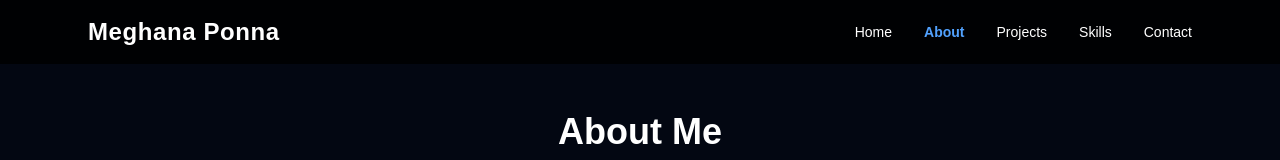
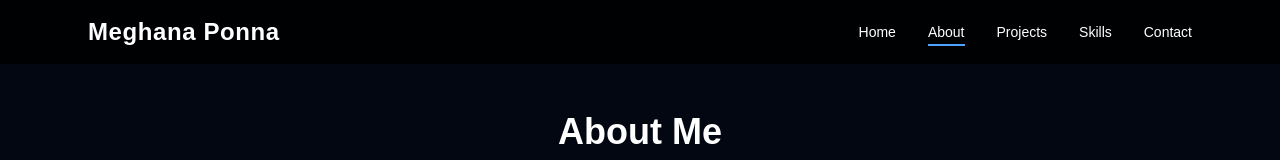
Before and after one commit to MeghanaPonna/meghana-portfolio, a Next.js app: page /about in a window 1280 px wide. Shown: the top 160 px of the page. Built offline with nearby package versions, Linux system fonts and the light colour scheme.

Commit message:
Refactor Navbar component for improved routing and mobile responsiveness

```diff
--- a/components/Navbar.tsx
+++ b/components/Navbar.tsx
@@ -1,40 +1,163 @@
+// // // "use client"
+
+// // // export default function Navbar() {
+// // //   return (
+// // //     <nav className="fixed top-0 w-full bg-black/80 backdrop-blur-md text-white z-50">
+
+// // //       <div className="max-w-6xl mx-auto flex justify-between items-center px-6 py-4">
+
+// // //         <h1 className="text-2xl font-bold tracking-wide">
+// // //           Meghana Ponna
+// // //         </h1>
+
+// // //         <div className="flex gap-8 text-sm font-medium">
+
+// // //           <a href="#about" className="hover:text-blue-400 transition">
+// // //             About
+// // //           </a>
+
+// // //           {/* <a href="#skills" className="hover:text-blue-400 transition">
+// // //             Skills
+// // //           </a> */}
+
+// // //           <a href="#projects" className="hover:text-blue-400 transition">
+// // //             Projects
+// // //           </a>
+
+// // //           <a href="#skills" className="hover:text-blue-400 transition">
+// // //             Skills
+// // //           </a>
+
+// // //           <a href="#contact" className="hover:text-blue-400 transition">
+// // //             Contact
+// // //           </a>
+
+// // //         </div>
+
+// // //       </div>
+
+// // //     </nav>
+// // //   )
+// // // }
+
+
+
+
 // // "use client"
 
+// // import { useState } from "react"
+// // import { motion, AnimatePresence } from "framer-motion"
+
 // // export default function Navbar() {
+
+// //   const [menuOpen, setMenuOpen] = useState(false)
+
 // //   return (
 // //     <nav className="fixed top-0 w-full bg-black/80 backdrop-blur-md text-white z-50">
 
 // //       <div className="max-w-6xl mx-auto flex justify-between items-center px-6 py-4">
 
+// //         {/* Logo */}
+
 // //         <h1 className="text-2xl font-bold tracking-wide">
 // //           Meghana Ponna
 // //         </h1>
 
-// //         <div className="flex gap-8 text-sm font-medium">
 
-// //           <a href="#about" className="hover:text-blue-400 transition">
+// //         {/* Desktop Menu */}
+
+// //         <div className="hidden md:flex gap-8 text-sm font-medium">
+
+// //             <a href="/" className="hover:text-blue-400 transition">
+// //                 Home
+// //             </a>
+
+// //           <a href="/about" className="hover:text-blue-400 transition">
 // //             About
 // //           </a>
 
-// //           {/* <a href="#skills" className="hover:text-blue-400 transition">
-// //             Skills
-// //           </a> */}
-
-// //           <a href="#projects" className="hover:text-blue-400 transition">
+// //           <a href="/projects" className="hover:text-blue-400 transition">
 // //             Projects
 // //           </a>
 
-// //           <a href="#skills" className="hover:text-blue-400 transition">
+// //           <a href="/skills" className="hover:text-blue-400 transition">
 // //             Skills
 // //           </a>
 
-// //           <a href="#contact" className="hover:text-blue-400 transition">
+// //           <a href="/#contact" className="hover:text-blue-400 transition">
 // //             Contact
 // //           </a>
 
 // //         </div>
 
+
+// //         {/* Mobile Hamburger Button */}
+
+// //         <button
+// //           onClick={() => setMenuOpen(!menuOpen)}
+// //           className="md:hidden text-white text-2xl"
+// //         >
+// //           ☰
+// //         </button>
+
 // //       </div>
+
+
+// //       {/* Mobile Menu */}
+
+// //       <AnimatePresence>
+
+// //         {menuOpen && (
+
+// //           <motion.div
+// //             initial={{ opacity: 0, y: -20 }}
+// //             animate={{ opacity: 1, y: 0 }}
+// //             exit={{ opacity: 0, y: -20 }}
+// //             className="md:hidden bg-black border-t border-gray-800"
+// //           >
+
+// //             <div className="flex flex-col items-center gap-6 py-6 text-lg">
+
+
+// //               <a
+// //                 href="/about"
+// //                 onClick={() => setMenuOpen(false)}
+// //                 className="hover:text-blue-400"
+// //               >
+// //                 About
+// //               </a>
+
+// //               <a
+// //                 href="/projects"
+// //                 onClick={() => setMenuOpen(false)}
+// //                 className="hover:text-blue-400"
+// //               >
+// //                 Projects
+// //               </a>
+
+// //               <a
+// //                 href="/skills"
+// //                 onClick={() => setMenuOpen(false)}
+// //                 className="hover:text-blue-400"
+// //               >
+// //                 Skills
+// //               </a>
+
+// //               <a
+// //                 href="/#contact"
+// //                 onClick={() => setMenuOpen(false)}
+// //                 className="hover:text-blue-400"
+// //               >
+// //                 Contact
+// //               </a>
+
+// //             </div>
+
+// //           </motion.div>
+
+// //         )}
+
+// //       </AnimatePresence>
 
 // //     </nav>
 // //   )
@@ -43,14 +166,23 @@
 
 
 
+
 // "use client"
 
 // import { useState } from "react"
 // import { motion, AnimatePresence } from "framer-motion"
+// import { usePathname } from "next/navigation"
+// import Link from "next/link"
 
 // export default function Navbar() {
 
 //   const [menuOpen, setMenuOpen] = useState(false)
+//   const pathname = usePathname()
+
+//   const linkStyle = (path: string) =>
+//     `transition hover:text-blue-400 ${
+//       pathname === path ? "text-blue-400 font-semibold" : "text-white"
+//     }`
 
 //   return (
 //     <nav className="fixed top-0 w-full bg-black/80 backdrop-blur-md text-white z-50">
@@ -59,39 +191,39 @@
 
 //         {/* Logo */}
 
-//         <h1 className="text-2xl font-bold tracking-wide">
+//         <Link href="/" className="text-2xl font-bold tracking-wide">
 //           Meghana Ponna
-//         </h1>
+//         </Link>
 
 
 //         {/* Desktop Menu */}
 
 //         <div className="hidden md:flex gap-8 text-sm font-medium">
 
-//             <a href="/" className="hover:text-blue-400 transition">
-//                 Home
-//             </a>
+//           <Link href="/" className={linkStyle("/")}>
+//             Home
+//           </Link>
 
-//           <a href="/about" className="hover:text-blue-400 transition">
+//           <Link href="/about" className={linkStyle("/about")}>
 //             About
-//           </a>
+//           </Link>
 
-//           <a href="/projects" className="hover:text-blue-400 transition">
+//           <Link href="/projects" className={linkStyle("/projects")}>
 //             Projects
-//           </a>
+//           </Link>
 
-//           <a href="/skills" className="hover:text-blue-400 transition">
+//           <Link href="/skills" className={linkStyle("/skills")}>
 //             Skills
-//           </a>
+//           </Link>
 
-//           <a href="/#contact" className="hover:text-blue-400 transition">
+//           <Link href="/#contact" className="hover:text-blue-400 transition">
 //             Contact
-//           </a>
+//           </Link>
 
 //         </div>
 
 
-//         {/* Mobile Hamburger Button */}
+//         {/* Mobile Hamburger */}
 
 //         <button
 //           onClick={() => setMenuOpen(!menuOpen)}
@@ -118,38 +250,45 @@
 
 //             <div className="flex flex-col items-center gap-6 py-6 text-lg">
 
+//               <Link
+//                 href="/"
+//                 onClick={() => setMenuOpen(false)}
+//                 className={linkStyle("/")}
+//               >
+//                 Home
+//               </Link>
 
-//               <a
+//               <Link
 //                 href="/about"
 //                 onClick={() => setMenuOpen(false)}
-//                 className="hover:text-blue-400"
+//                 className={linkStyle("/about")}
 //               >
 //                 About
-//               </a>
+//               </Link>
 
-//               <a
+//               <Link
 //                 href="/projects"
 //                 onClick={() => setMenuOpen(false)}
-//                 className="hover:text-blue-400"
+//                 className={linkStyle("/projects")}
 //               >
 //                 Projects
-//               </a>
+//               </Link>
 
-//               <a
+//               <Link
 //                 href="/skills"
 //                 onClick={() => setMenuOpen(false)}
-//                 className="hover:text-blue-400"
+//                 className={linkStyle("/skills")}
 //               >
 //                 Skills
-//               </a>
+//               </Link>
 
-//               <a
+//               <Link
 //                 href="/#contact"
 //                 onClick={() => setMenuOpen(false)}
 //                 className="hover:text-blue-400"
 //               >
 //                 Contact
-//               </a>
+//               </Link>
 
 //             </div>
 
@@ -165,8 +304,6 @@
 
 
 
-
-
 "use client"
 
 import { useState } from "react"
@@ -179,10 +316,12 @@ export default function Navbar() {
   const [menuOpen, setMenuOpen] = useState(false)
   const pathname = usePathname()
 
-  const linkStyle = (path: string) =>
-    `transition hover:text-blue-400 ${
-      pathname === path ? "text-blue-400 font-semibold" : "text-white"
-    }`
+  const navLinks = [
+    { name: "Home", path: "/" },
+    { name: "About", path: "/about" },
+    { name: "Projects", path: "/projects" },
+    { name: "Skills", path: "/skills" },
+  ]
 
   return (
     <nav className="fixed top-0 w-full bg-black/80 backdrop-blur-md text-white z-50">
@@ -198,25 +337,36 @@ export default function Navbar() {
 
         {/* Desktop Menu */}
 
-        <div className="hidden md:flex gap-8 text-sm font-medium">
+        <div className="hidden md:flex gap-8 text-sm font-medium relative">
 
-          <Link href="/" className={linkStyle("/")}>
-            Home
-          </Link>
+          {navLinks.map((link) => {
 
-          <Link href="/about" className={linkStyle("/about")}>
-            About
-          </Link>
+            const isActive = pathname === link.path
 
-          <Link href="/projects" className={linkStyle("/projects")}>
-            Projects
-          </Link>
+            return (
+              <Link
+                key={link.path}
+                href={link.path}
+                className="relative hover:text-blue-400 transition"
+              >
 
-          <Link href="/skills" className={linkStyle("/skills")}>
-            Skills
-          </Link>
+                {link.name}
 
-          <Link href="/#contact" className="hover:text-blue-400 transition">
+                {isActive && (
+                  <motion.div
+                    layoutId="active-link"
+                    className="absolute -bottom-1 left-0 right-0 h-[2px] bg-blue-400"
+                  />
+                )}
+
+              </Link>
+            )
+          })}
+
+          <Link
+            href="/#contact"
+            className="hover:text-blue-400 transition"
+          >
             Contact
           </Link>
 
@@ -250,37 +400,23 @@ export default function Navbar() {
 
             <div className="flex flex-col items-center gap-6 py-6 text-lg">
 
-              <Link
-                href="/"
-                onClick={() => setMenuOpen(false)}
-                className={linkStyle("/")}
-              >
-                Home
-              </Link>
+              {navLinks.map((link) => {
 
-              <Link
-                href="/about"
-                onClick={() => setMenuOpen(false)}
-                className={linkStyle("/about")}
-              >
-                About
-              </Link>
+                const isActive = pathname === link.path
 
-              <Link
-                href="/projects"
-                onClick={() => setMenuOpen(false)}
-                className={linkStyle("/projects")}
-              >
-                Projects
-              </Link>
-
-              <Link
-                href="/skills"
-                onClick={() => setMenuOpen(false)}
-                className={linkStyle("/skills")}
-              >
-                Skills
-              </Link>
+                return (
+                  <Link
+                    key={link.path}
+                    href={link.path}
+                    onClick={() => setMenuOpen(false)}
+                    className={`hover:text-blue-400 ${
+                      isActive ? "text-blue-400 font-semibold" : ""
+                    }`}
+                  >
+                    {link.name}
+                  </Link>
+                )
+              })}
 
               <Link
                 href="/#contact"
```
